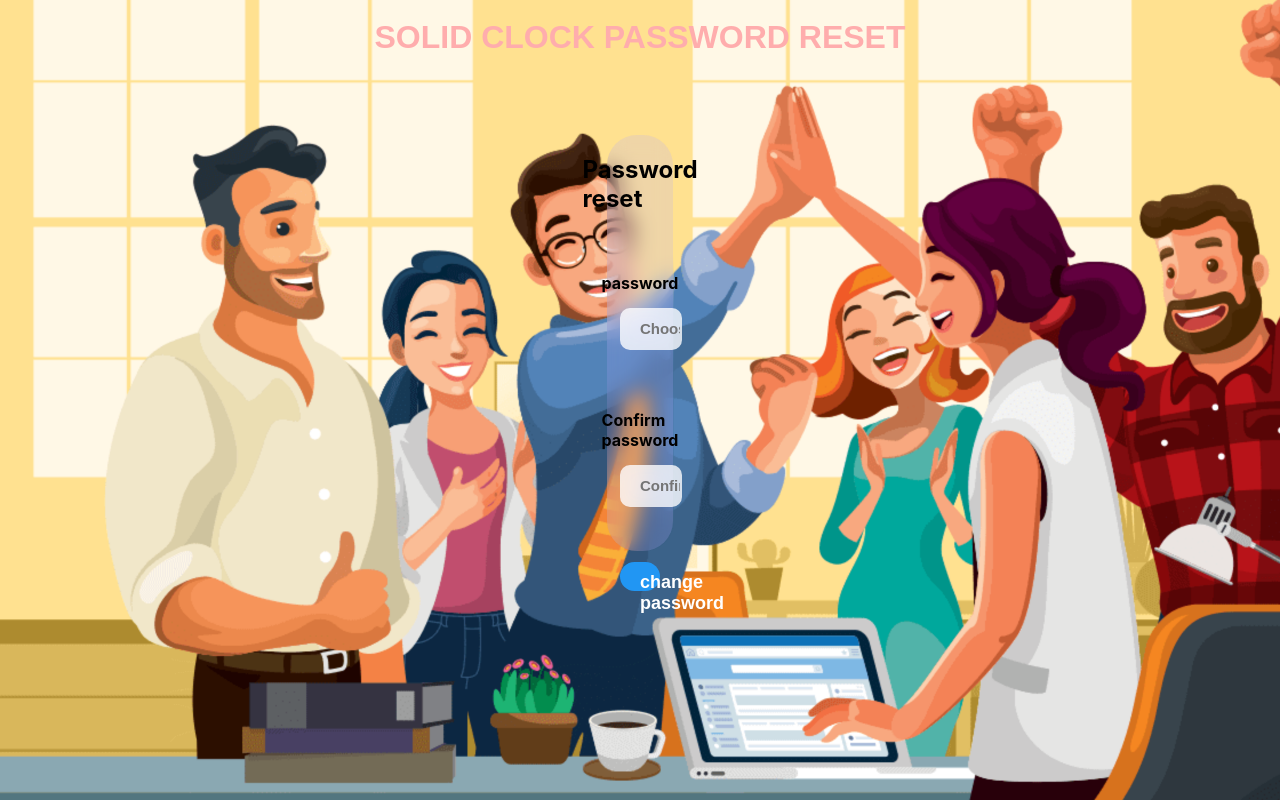
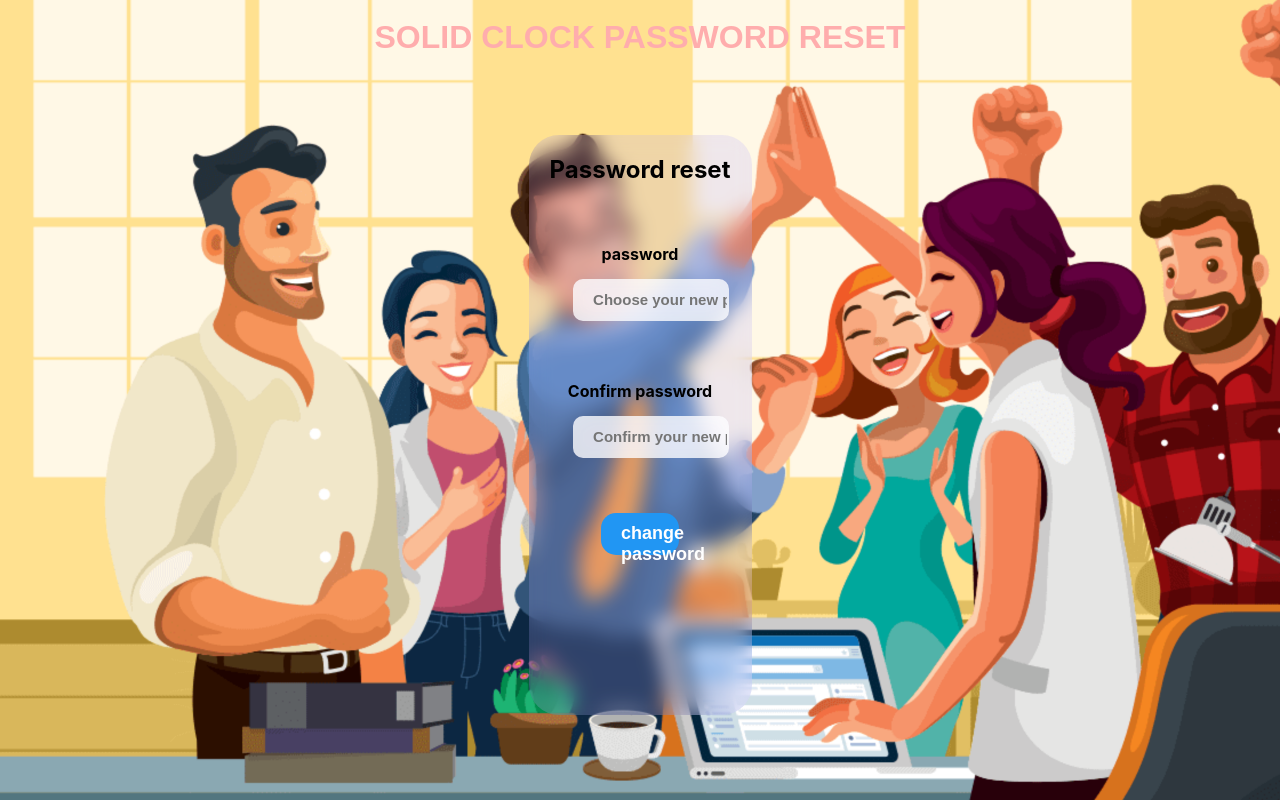
Before and after one commit to gilseg10/Client-server-frontend, a React (Create React App) app: page /#/reset_password in a window 1280 px wide. Built offline with nearby package versions, Linux system fonts and the light colour scheme.

Commit message:
added new favicon

```diff
--- a/public/index.html
+++ b/public/index.html
@@ -2,7 +2,7 @@
 <html lang="en">
   <head>
     <meta charset="utf-8" />
-    <link rel="icon" href="%PUBLIC_URL%/favicon.ico" />
+    <link rel="icon" href="%PUBLIC_URL%/favicon.png" />
     <meta name="viewport" content="width=device-width, initial-scale=1" />
     <meta name="theme-color" content="#000000" />
     <meta
--- a/src/styles/Home_screen_style.css
+++ b/src/styles/Home_screen_style.css
@@ -3,6 +3,8 @@
     font-weight: 800;
     user-select: none;
     padding-bottom: 20px;
+    width: 100%;
+    height: 100%;
 }
 button{
     cursor: pointer;
```
Also changed, not shown: public/favicon.png (added), 1 other file (tests, documents, lock files or other folders).
